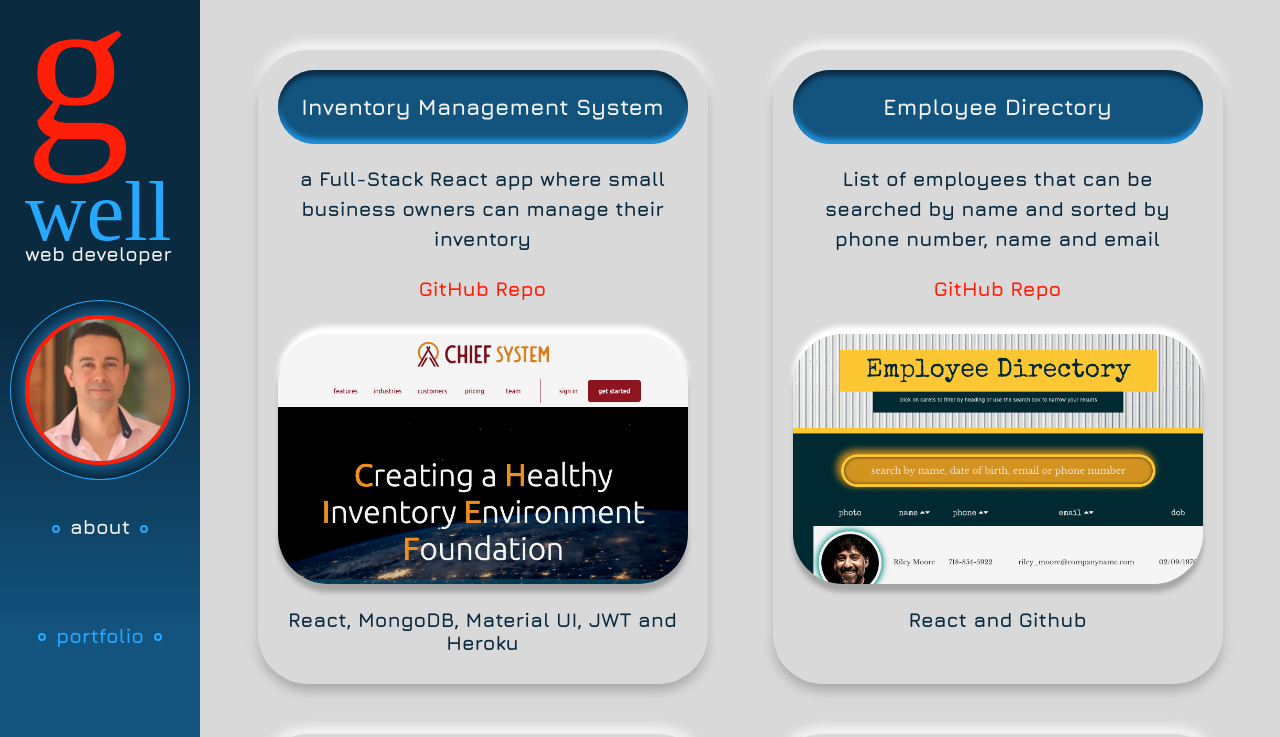
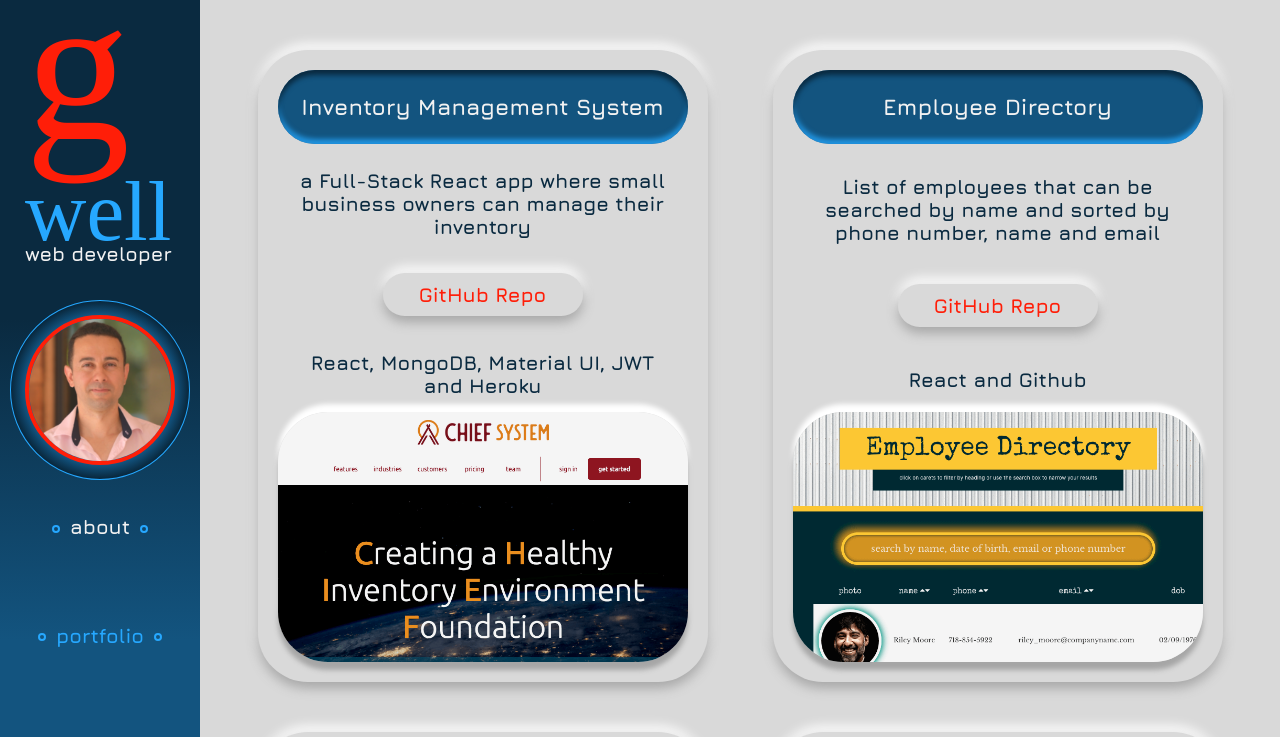
Before and after one commit to vjeuel/G-well_Portfolio-React, a React (Create React App) app: page /portfolio in a window 1280 px wide. Shown: the top 737 px of the page. Built offline with nearby package versions, Linux system fonts and the light colour scheme; a web font is replaced by a local one.

Commit message:
added a GitHub button effect

```diff
--- a/src/App.css
+++ b/src/App.css
@@ -13,6 +13,9 @@
 	--card: #d9d9d9;
 	--cardLW: #ffffff;
 	--cardDW: #a6a6a6;
+
+	--cardLR: #ffa9a1;
+	--cardDR: #400702;
 
 	--font1: 'Baskervville', serif;
 	--font2: 'Jura', sans-serif;
--- a/src/components/pages/Pages.css
+++ b/src/components/pages/Pages.css
@@ -37,20 +37,25 @@
 	max-width: 45rem;
 	min-width: 25rem;
 	height: auto;
-	display: grid;
-	justify-content: center;
 	padding: 2rem;
 	border-radius: 5rem;
 	box-shadow: 0 6px 12px var(--cardDW), 0 -6px 12px var(--cardLW);
 }
 
-.cardsInfo {
-	margin-bottom: 3rem;
-	line-height: 1.5;
+.projectLinks {
+	color: var(--wt);
+	height: 100%;
+	display: grid;
+	grid-template-rows: repeat(5, auto);
+	grid-gap: 1.5rem;
+	align-content: space-between;
+	justify-items: center;
 }
 
 .cards h4 {
+	line-height: 1.5;
 	background-color: var(--sb);
+	width: 100%;
 	padding: 2rem;
 	margin-top: 0;
 	color: var(--wt);
@@ -58,17 +63,22 @@
 	box-shadow: inset 0 5px 5px var(--pb), inset 0 -5px 5px rgba(38, 168, 255, 0.75);
 }
 
-.cards a {
+.cards h5 {
+	padding: 0 2rem;
+	margin: 0;
+}
+
+.gitHub {
 	font-size: 2rem;
+	width: 20rem;
+	padding: 1rem;
+	margin: 2rem;
+	border-radius: 5rem;
 }
 
 .cardsInfoTech {
 	margin-bottom: 0;
 	padding: 1rem;
-}
-
-.projectLinks {
-	color: var(--wt);
 }
 
 .projectImg {
--- a/src/components/pages/Portfolio.js
+++ b/src/components/pages/Portfolio.js
@@ -11,15 +11,27 @@ function Contact() {
 						return (
 							<motion.div className='cards' whileHover={{ scale: 1.025 }} transition={{ duration: 0.5 }}>
 								<a href={data.href} target='_blank' rel='noopener noreferrer' className='projectLinks'>
-									<div className='cardsInfo'>
-										<h4>{data.title}</h4>
-										<h5>{data.about}</h5>
-										<a href={data.github} target='_blank' rel='noopener noreferrer'>
-											GitHub Repo
-										</a>
-									</div>
+									<motion.h4>{data.title}</motion.h4>
+									<h5>{data.about}</h5>
+									<motion.a
+										href={data.github}
+										target='_blank'
+										rel='noopener noreferrer'
+										className='gitHub'
+										initial={{
+											boxShadow: '0 6px 12px #a6a6a6, 0 -6px 12px #fff',
+										}}
+										whileHover={{
+											backgroundColor: '#ff1e08',
+											color: '#f2f2f2',
+											scale: 1.025,
+											boxShadow: 'inset 0 5px 5px  #400702, inset 0 -5px 5px #ffa9a1',
+											transition: { duration: 0 },
+										}}>
+										GitHub Repo
+									</motion.a>
+									<h5 className='cardsInfoTech'>{data.technology}</h5>
 									<img src={data.url} alt={data.id} className='projectImg' />
-									<h5 className='cardsInfoTech'>{data.technology}</h5>
 								</a>
 							</motion.div>
 						);
```
